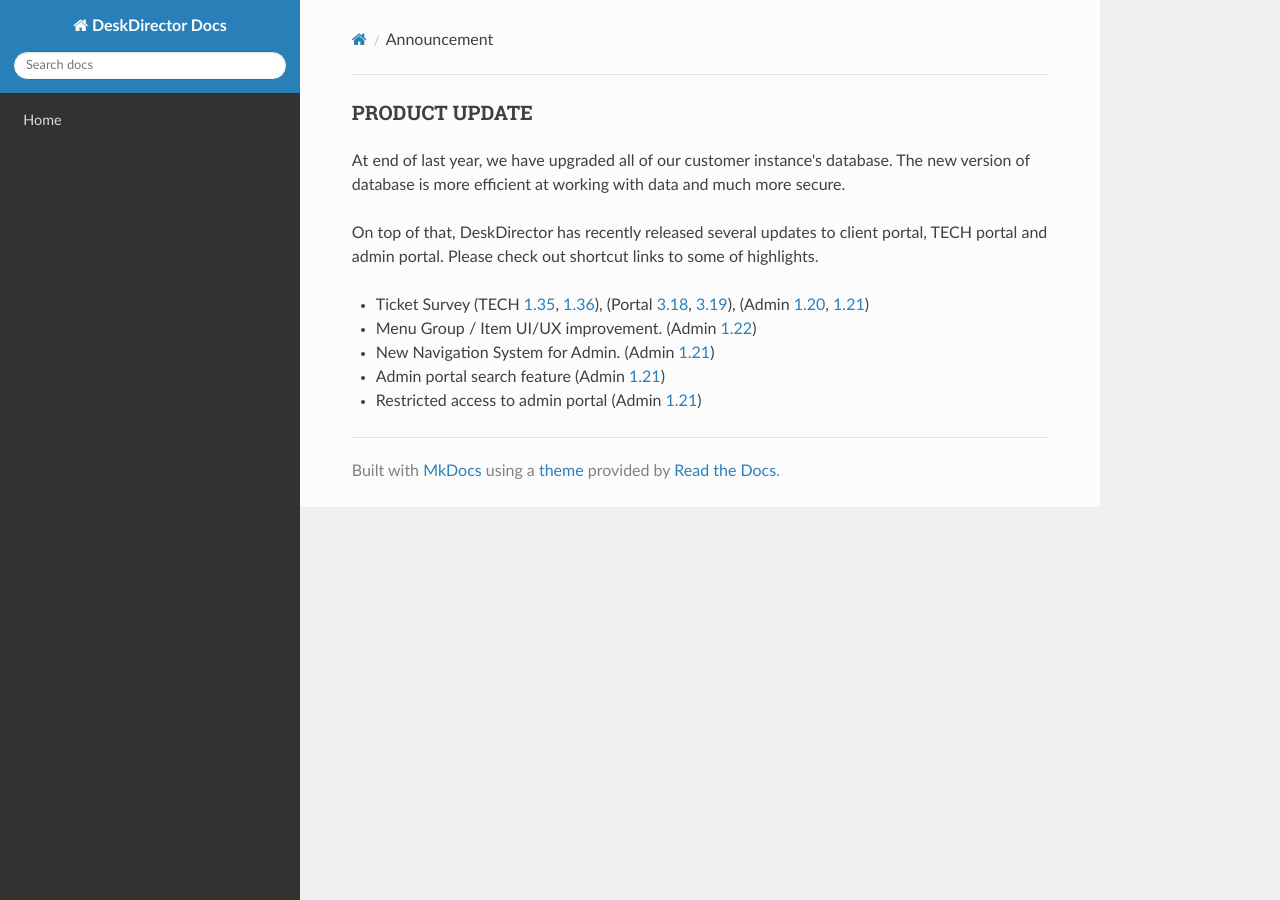
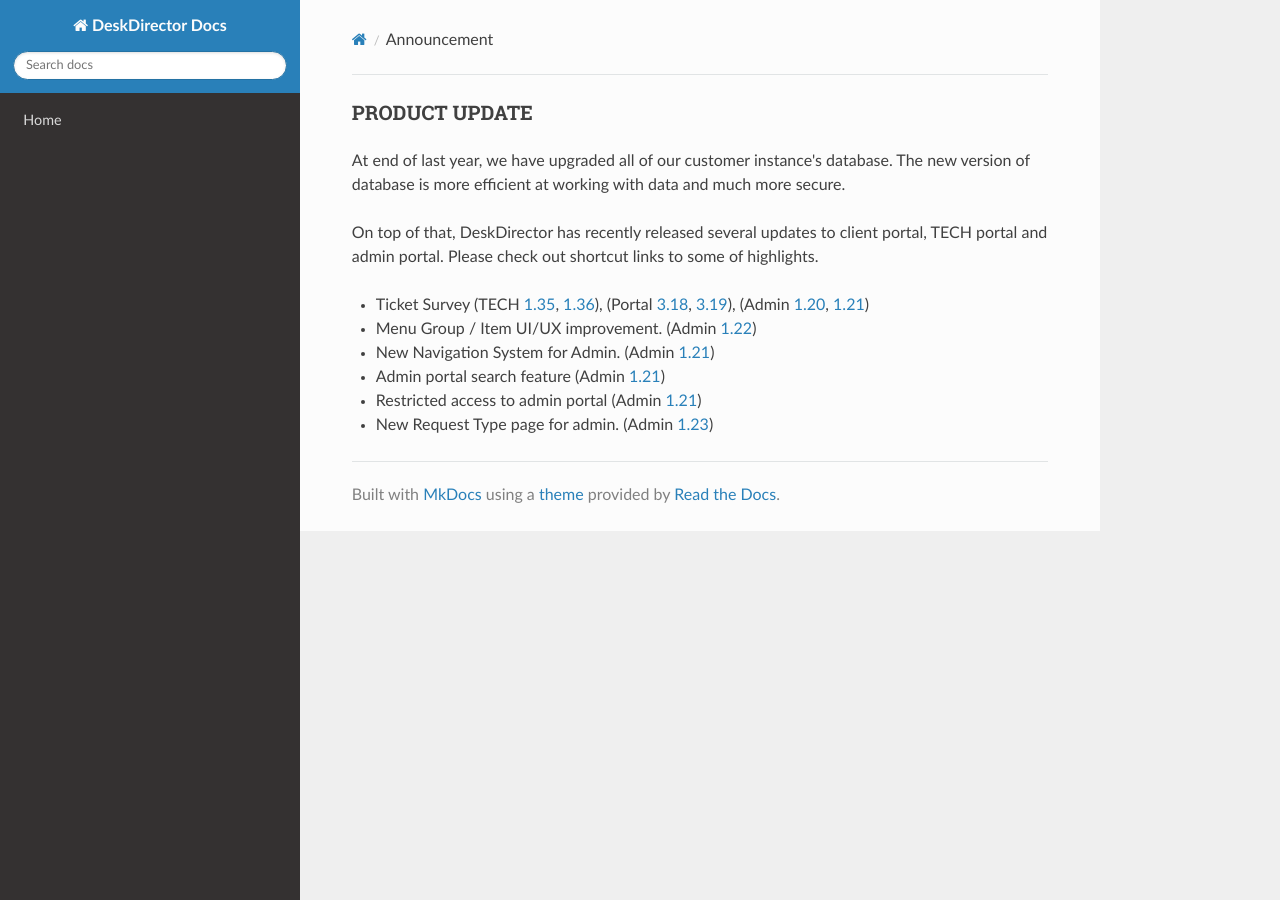
Before and after one commit to DeskDirector/docs, an MkDocs documentation site: the page built from docs/_contents/admin/home/announcement.md, in a window 1280 px wide. Built offline with MkDocs 1.6.1, drawn with Linux system fonts in a browser that asks for light colours; nearby versions of some CDN libraries; old or Windows-style settings are respelled for this version of MkDocs.

Commit message:
Update announcement.md

```diff
--- a/docs/_contents/admin/home/announcement.md
+++ b/docs/_contents/admin/home/announcement.md
@@ -9,3 +9,4 @@ On top of that, DeskDirector has recently released several updates to client por
 * New Navigation System for Admin. (Admin [1.21](/configs/release-notes/admin/v1.21.1))
 * Admin portal search feature (Admin [1.21](/configs/release-notes/admin/v1.21.1))
 * Restricted access to admin portal (Admin [1.21](/configs/release-notes/admin/v1.21.1))
+* New Request Type page for admin. (Admin [1.23](/configs/release-notes/admin/v1.23.1))
```
